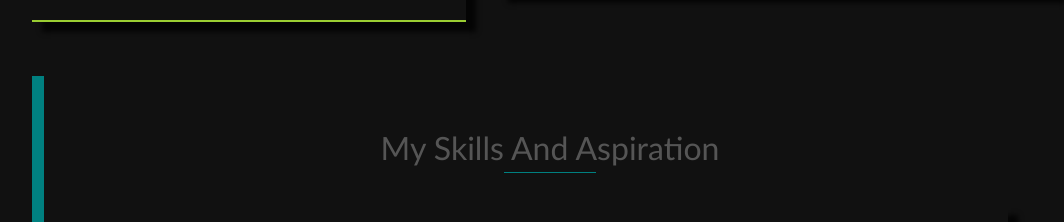
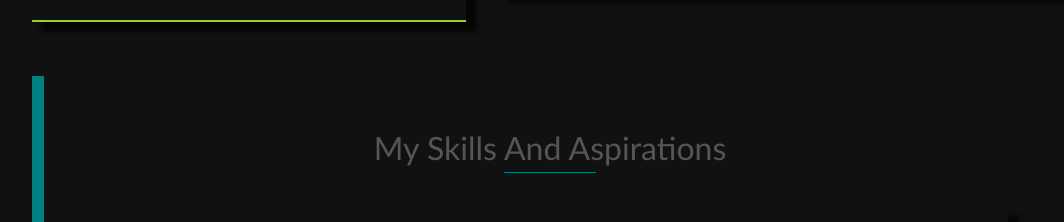
Before and after one commit to Fonyuygita/portfolio-site, a Next.js app: page /about in a window 1280 px wide. Shown: the part 920-1142 px from the top of the page, without its empty margins (96-1160 px from the left). Built offline with nearby package versions, Linux system fonts and the light colour scheme.

Commit message:
last check

```diff
--- a/src/app/about/page.tsx
+++ b/src/app/about/page.tsx
@@ -70,7 +70,7 @@ const About = () => {
 
 
       <div className={styles.bottom}>
-<h3>My Skills And Aspiration</h3>
+<h3>My Skills And Aspirations</h3>
 <div className={styles.line}></div>
 <div className={styles.pSection}>
 
```
